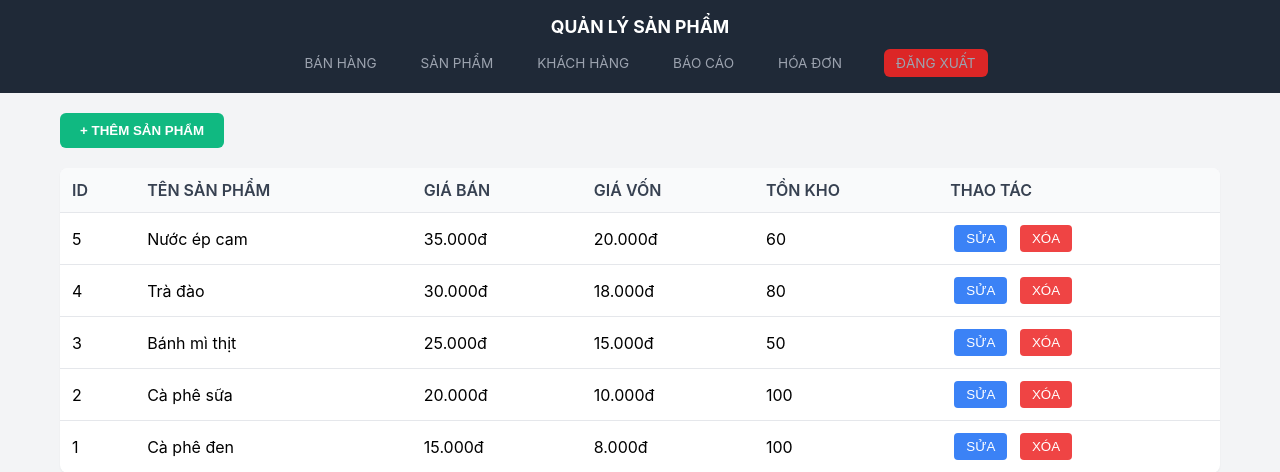
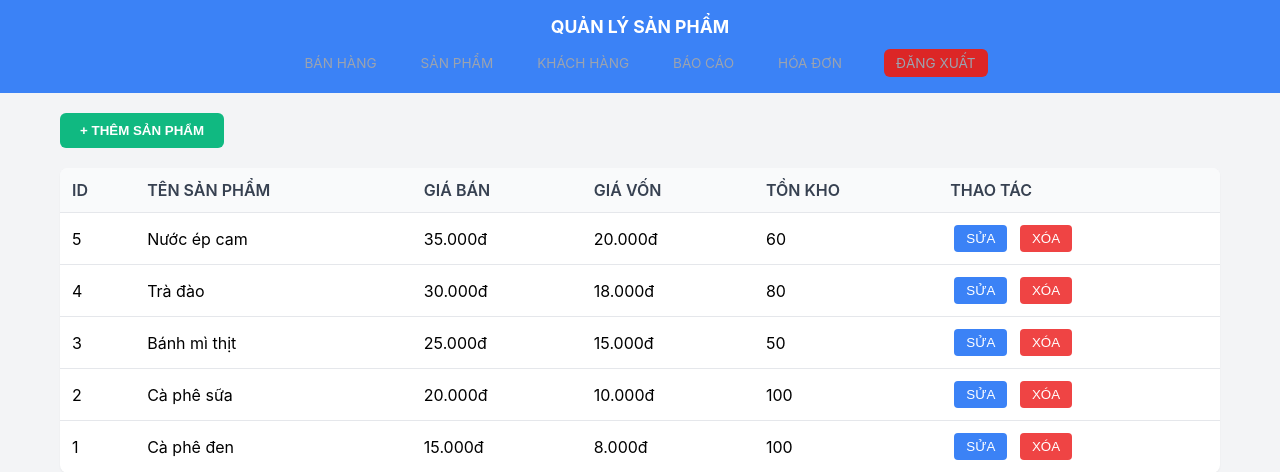
Before and after one commit to vinhvinhcuteee/pos-minh-thien-phuc, a Flask app: page /products in a window 1280 px wide. Shown: the top 472 px of the page. Run offline with Flask 3, Linux system fonts and the light colour scheme; the visitor is signed in with stand-in values (Sample User, id 1); data comes from the database, SQL or seed files in the repository.

Commit message:
Update header background color and HTML structure

```diff
--- a/templates/products.html
+++ b/templates/products.html
@@ -17,7 +17,7 @@
         }
 
         .header {
-            background: #1f2937;
+            background: #3b82f6;
             color: white;
             padding: 16px;
             position: sticky;
```
